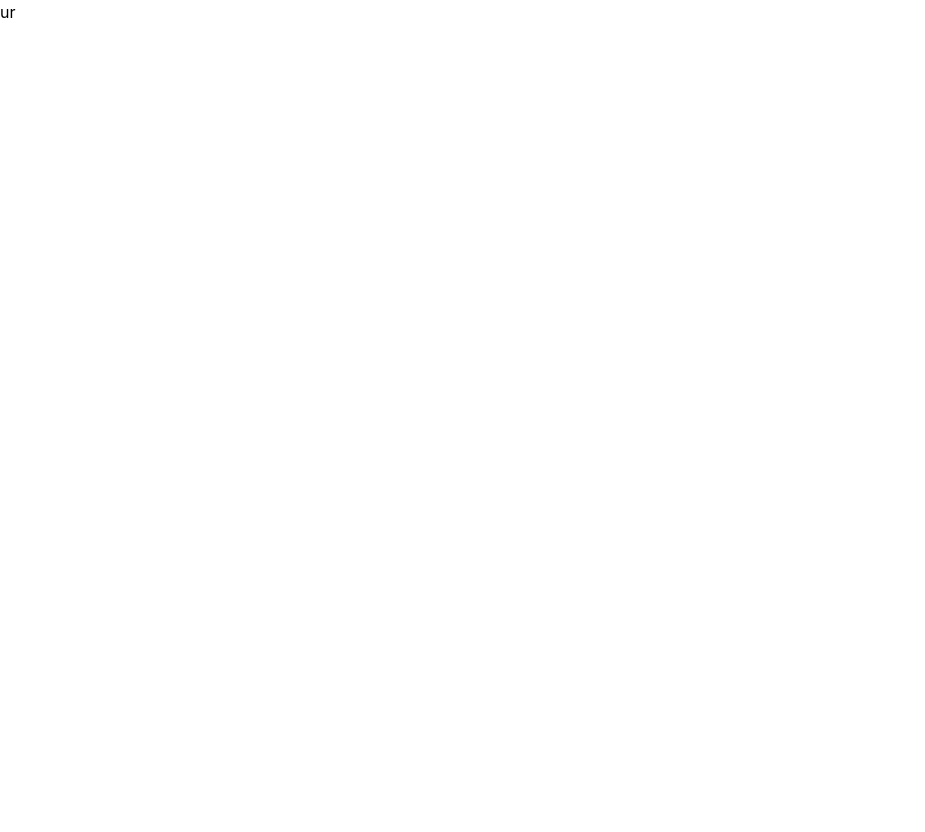
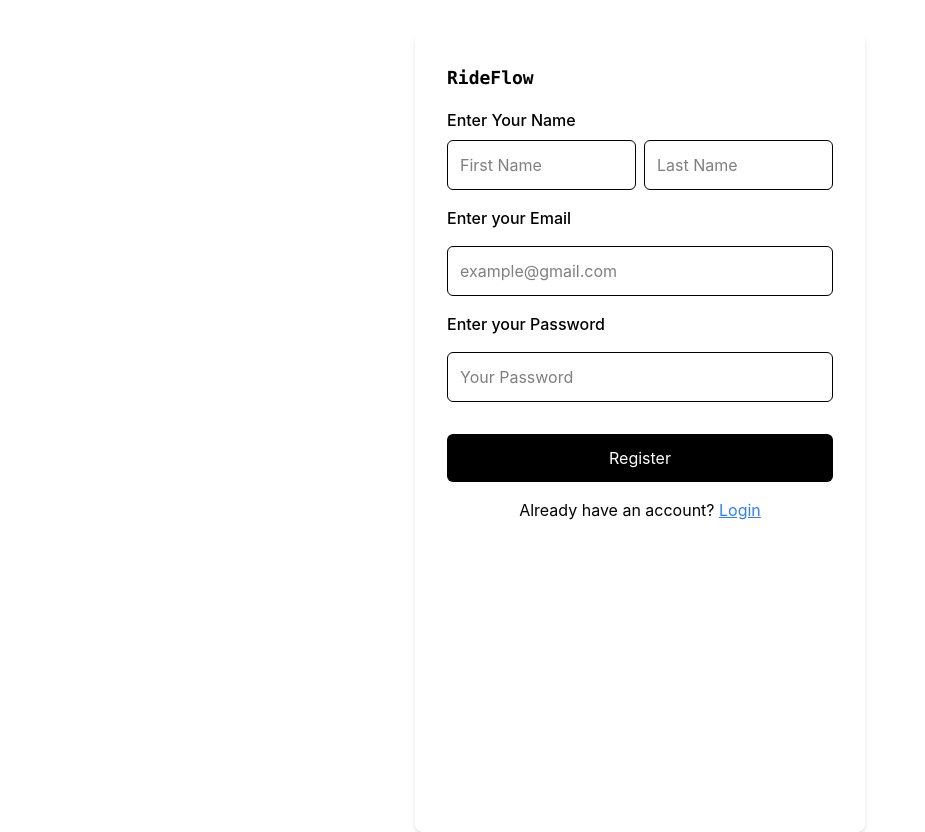
Before and after one commit to NishantSingh-01/RideFlow_, a React (Vite) app in the folder client/: page /register in a window 1280 px wide. Shown: the whole page, without its empty margins (0-925 px from the left). Before the commit the page ends 800 px from the top, so only its background shows below. Built offline with nearby package versions, Linux system fonts and the light colour scheme.

Commit message:
added user register

```diff
--- a/client/src/pages/CaptainLogin.jsx
+++ b/client/src/pages/CaptainLogin.jsx
@@ -1,5 +1,5 @@
 import React, { useState } from 'react'
-import { useNavigate } from 'react-router-dom'
+import { Link, useNavigate } from 'react-router-dom'
 import { toast } from 'react-toastify'
 
 const CaptainLogin = () => {
@@ -43,11 +43,11 @@ const CaptainLogin = () => {
         </div>
 
         <label htmlFor="email" className="font-medium">
-          Enter your Email
+          Enter Captain's Email
         </label>
 
         <input
-          id="email"
+          id="email" required
           type="email"
           placeholder="example@gmail.com"
           className="p-3 border rounded-md outline-none focus:border-blue-500"
@@ -58,7 +58,7 @@ const CaptainLogin = () => {
         </label>
 
         <input
-          id="password"
+          id="password" required
           type="password"
           placeholder="Your Password"
           className="p-3 border rounded-md outline-none focus:border-blue-500"
@@ -70,6 +70,7 @@ const CaptainLogin = () => {
         >
           Login
         </button>
+        <p className='pl-2'>Create Account as Captain's <Link to='/captain-register' className='underline text-blue-400'>Sign up</Link></p>
 
         <div className="mt-auto mb-3">
           <button
--- a/client/src/pages/Home.jsx
+++ b/client/src/pages/Home.jsx
@@ -37,7 +37,7 @@ const Home = () => {
           <img
             src="https://plus.unsplash.com/premium_vector-1725948286385-960183060815?q=80&w=2064&auto=format&fit=crop"
             alt="RideFlow"
-            className="w-[350px] md:w-[500px] rounded-2xl shadow-xl"
+            className="w-[350px] md:w-[600px] rounded-2xl shadow-xl"
           />
         </div>
 
--- a/client/src/pages/UserLogin.jsx
+++ b/client/src/pages/UserLogin.jsx
@@ -1,5 +1,5 @@
 import React, { useState } from 'react'
-import { useNavigate } from 'react-router-dom'
+import { Link, useNavigate } from 'react-router-dom'
 import { toast } from 'react-toastify'
 
 const UserLogin = () => {
@@ -13,11 +13,12 @@ const UserLogin = () => {
        navigate('/')
        toast.success('Login successful!')
        console.log("login succesfull")
+         setEmail("")
+    setPassword("")
      } catch (error) {
 
      }
-    setEmail("")
-    setPassword("")
+
   }
   return (
     <div className="h-screen w-screen flex justify-center ">
@@ -31,7 +32,7 @@ const UserLogin = () => {
         </label>
 
         <input
-          id="email"
+          id="email" required
           type="email"
           placeholder="example@gmail.com"
           className="p-3 border rounded-md outline-none focus:border-blue-500"
@@ -42,7 +43,7 @@ const UserLogin = () => {
         </label>
 
         <input
-          id="password"
+          id="password" required
           type="password"
           placeholder="Your Password"
           className="p-3 border rounded-md outline-none focus:border-blue-500"
@@ -54,11 +55,13 @@ const UserLogin = () => {
         >
           Login
         </button>
+        <p className='pl-2'>Create Account as User <Link to='/register' className='underline text-blue-400'>Sign up</Link></p>
+
         <div className="mt-auto mb-3">
           <button
             type="button"
             onClick={() => { navigate('/captain-login') }}
-            className="w-full bg-green-600 text-white p-3 rounded-md"
+            className="w-full bg-orange-600 text-white p-3 rounded-md"
           >
             Login as Captain
           </button>
--- a/client/src/pages/UserRegister.jsx
+++ b/client/src/pages/UserRegister.jsx
@@ -1,9 +1,118 @@
-import React from 'react'
+import React, { useState } from 'react'
+import { Link, useNavigate } from 'react-router-dom'
+import { toast } from 'react-toastify'
 
 const UserRegister = () => {
+  const [firstName, setFirstName] = useState("")
+  const [lastName, setLastName] = useState("")
+  const [email, setEmail] = useState("")
+  const [password, setPassword] = useState("")
+
+  const navigate = useNavigate()
+
+  const submitHandler = async (e) => {
+    e.preventDefault()
+
+    try {
+      console.log({
+        firstName,
+        lastName,
+        email,
+        password
+      })
+
+      toast.success('Registration successful!')
+
+      setFirstName("")
+      setLastName("")
+      setEmail("")
+      setPassword("")
+
+      navigate('/')
+    } catch (error) {
+      toast.error('Registration failed')
+    }
+  }
+
   return (
-    <div>
-      ur
+    <div className="h-screen w-screen flex justify-center mt-8">
+      <form
+        onSubmit={submitHandler}
+        className="p-8 rounded-lg shadow-md flex flex-col gap-4 w-[450px]"
+      >
+        <div className="font-mono text-lg font-bold">
+          RideFlow
+        </div>
+
+        <div>
+          <label htmlFor="fullname" className="font-medium">
+            Enter Your Name
+          </label>
+
+          <div className="flex gap-2 mt-2">
+            <input
+              type="text"
+              placeholder="First Name"
+              value={firstName}
+              onChange={(e) => setFirstName(e.target.value)}
+              className="p-3 border rounded-md outline-none focus:border-blue-500 w-1/2"
+            />
+
+            <input
+              type="text"
+              placeholder="Last Name"
+              value={lastName}
+              onChange={(e) => setLastName(e.target.value)}
+              className="p-3 border rounded-md outline-none focus:border-blue-500 w-1/2"
+            />
+          </div>
+        </div>
+
+        <label  htmlFor="email" className="font-medium">
+          Enter your Email
+        </label>
+
+        <input
+          required
+          id="email"
+          type="email"
+          placeholder="example@gmail.com"
+          value={email}
+          onChange={(e) => setEmail(e.target.value)}
+          className="p-3 border rounded-md outline-none focus:border-blue-500"
+        />
+
+        <label htmlFor="password" className="font-medium">
+          Enter your Password
+        </label>
+
+        <input
+          required
+          id="password"
+          type="password"
+          placeholder="Your Password"
+          value={password}
+          onChange={(e) => setPassword(e.target.value)}
+          className="p-3 border rounded-md outline-none focus:border-blue-500"
+        />
+
+        <button
+          type="submit"
+          className="bg-black mt-4 text-white p-3 rounded-md hover:bg-gray-900"
+        >
+          Register
+        </button>
+
+        <p className="text-center">
+          Already have an account?{" "}
+          <Link
+            to="/login"
+            className="text-blue-500 underline"
+          >
+            Login
+          </Link>
+        </p>
+      </form>
     </div>
   )
 }
```
